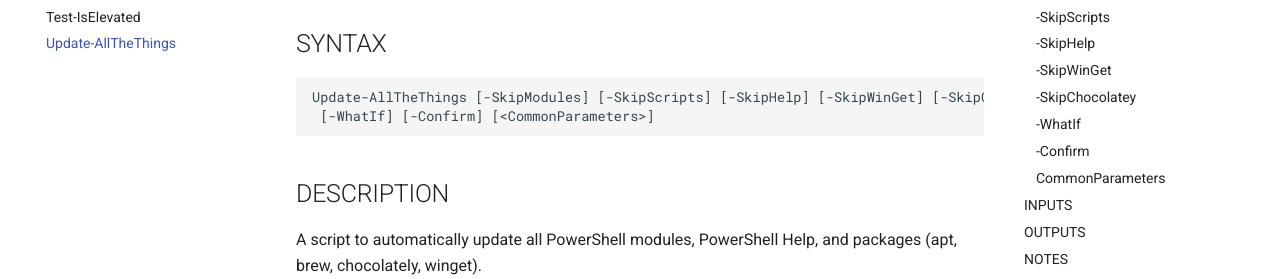
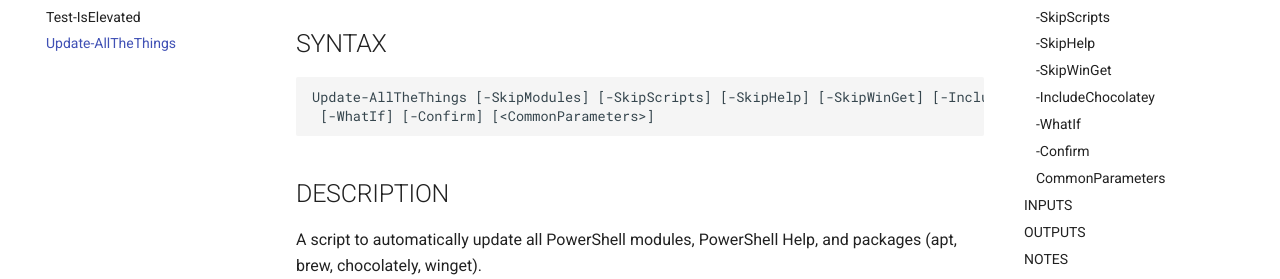
Before and after one commit to SamErde/PSPreworkout, an MkDocs documentation site: the page built from docs/Update-AllTheThings.md, in a window 1280 px wide and 900 px high. Shown: the part 358-637 px from the top of the window. Built offline with MkDocs 1.6.1 and Material for MkDocs 9.7.7, drawn with Linux system fonts in a browser that asks for light colours; comment, search, counter and statistics services are not loaded; some of the changed text lies outside the part shown.

````diff
--- a/docs/Update-AllTheThings.md
+++ b/docs/Update-AllTheThings.md
@@ -13,7 +13,7 @@ Update all the things!
 ## SYNTAX
 
 ```
-Update-AllTheThings [-SkipModules] [-SkipScripts] [-SkipHelp] [-SkipWinGet] [-SkipChocolatey]
+Update-AllTheThings [-SkipModules] [-SkipScripts] [-SkipHelp] [-SkipWinGet] [-IncludeChocolatey]
  [-WhatIf] [-Confirm] [<CommonParameters>]
 ```
 
@@ -91,7 +91,7 @@ Accept pipeline input: False
 Accept wildcard characters: False
 ```
 
-### -SkipChocolatey
+### -IncludeChocolatey
 Skip the step that updates Chocolatey packages
 
 ```yaml
````
Also changed, not shown: docs/PSPreworkout.md (+2 -2 lines).
